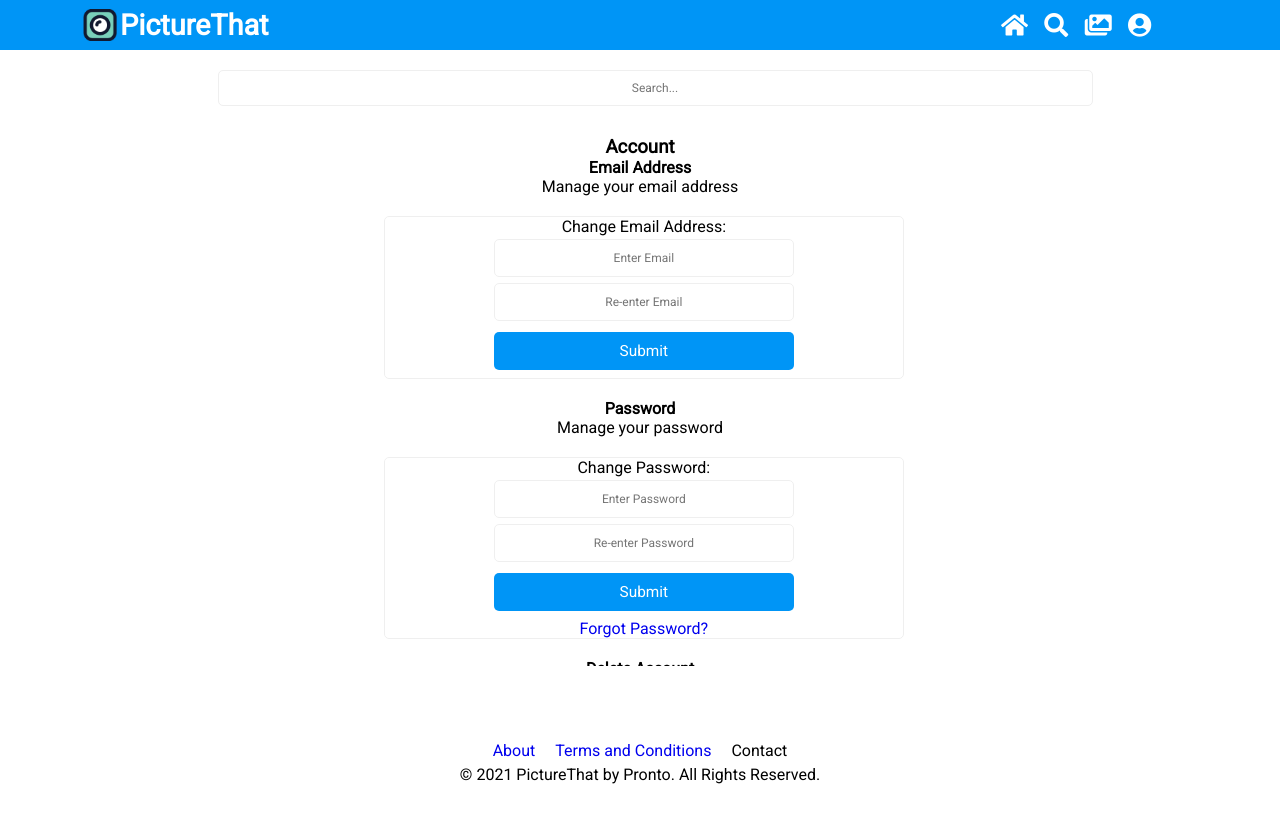
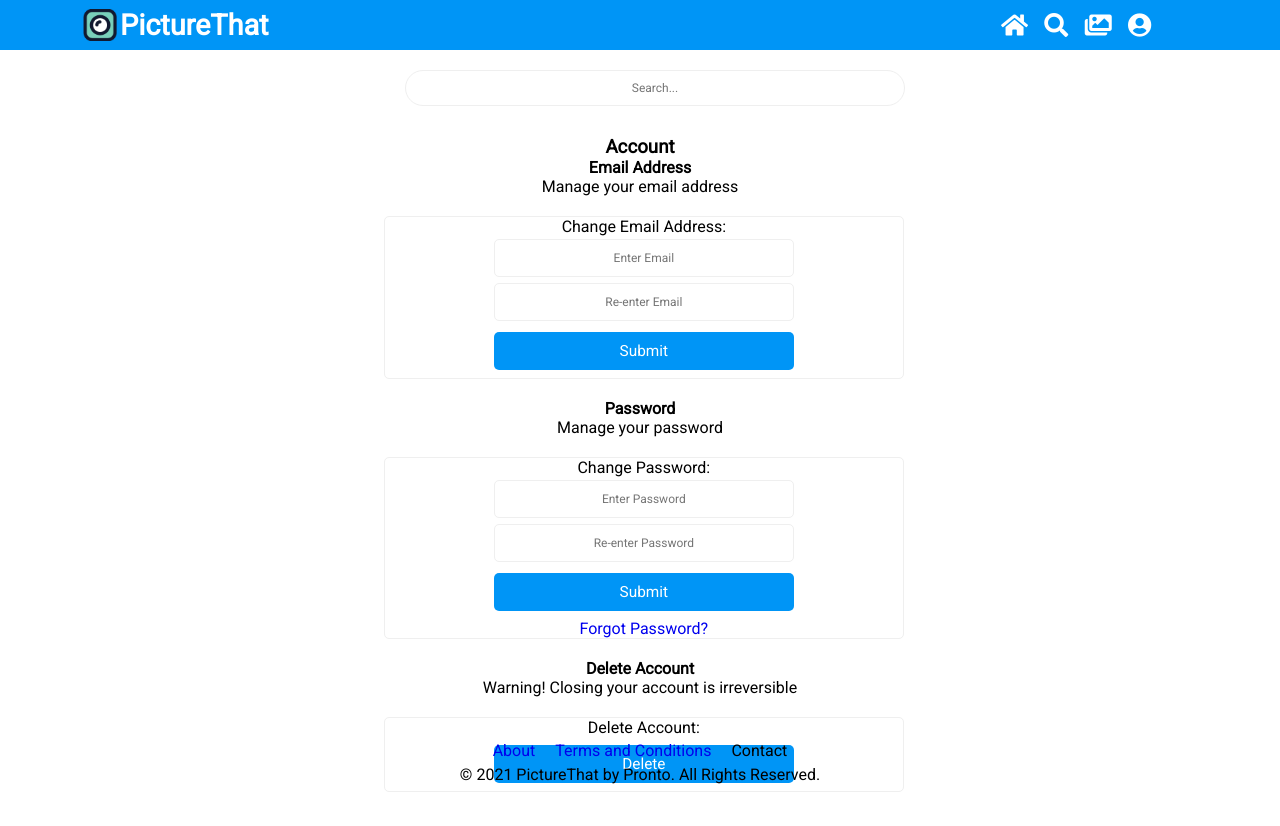
Before and after one commit to edrumm/3rd-Year-Project, a React (Create React App) app in the folder FrontEnd/picturethat/: page /PictureThat/Settings in a window 1280 px wide. Shown: the top 826 px of the page. Before the commit the page ends 800 px from the top, so only its background shows below. Built offline with nearby package versions, Linux system fonts and the light colour scheme; no server answers.

Commit message:
fix forgotpass bug

```diff
--- a/FrontEnd/picturethat/src/App.css
+++ b/FrontEnd/picturethat/src/App.css
@@ -5,8 +5,9 @@
   font-family: 'Roboto', sans-serif;
   -ms-overflow-style: none;
   scrollbar-width: none;
+}
 
-}
+
 
 /* hides the side scroll bar */
 *::-webkit-scrollbar {
--- a/FrontEnd/picturethat/src/Pages/ForgotPassword.jsx
+++ b/FrontEnd/picturethat/src/Pages/ForgotPassword.jsx
@@ -5,14 +5,17 @@ import logo from './logo.png';
 import Footer from '../components/footer';
 import {useState} from 'react';
 import firebase from '../firebase';
+import {useHistory} from 'react-router-dom';
 
 const ForgotPassword  = () => {
 
+    const history = useHistory();
     const[email, setEmail] = useState('');
     //console.log(email);
 
     const onSubmitForgot = () => {
         firebase.forgotPass(email);
+        history.push('/');
     }
 
     return (
--- a/FrontEnd/picturethat/src/Pages/Pages.css
+++ b/FrontEnd/picturethat/src/Pages/Pages.css
@@ -19,6 +19,7 @@
     align-items: center;
     text-align: center;
 }
+
 
 .signup{
     position: fixed;
--- a/FrontEnd/picturethat/src/Pages/Settings.css
+++ b/FrontEnd/picturethat/src/Pages/Settings.css
@@ -1,7 +1,7 @@
 .Account{
     text-align: center;
-    overflow-y: scroll;
-    height: 550px;
+    overflow: scroll;
+    height: 45rem;
     padding-top: 20px;
     padding-bottom: 10px;
     position: relative;
@@ -16,14 +16,14 @@
 }
 
 .SearchBar{
-    width: 70%;
+    width: 40%;
     text-align: center;
     height: auto;
     margin: 0 auto;
     padding: 10px;
     position: relative;
 
-    border-radius: 5px;
+    border-radius: 20px;
     border: solid 1px #efefef;
     background-color: white;
 }
--- a/FrontEnd/picturethat/src/components/ImageFeed.js
+++ b/FrontEnd/picturethat/src/components/ImageFeed.js
@@ -13,7 +13,7 @@ const ImageFeed = () => {
     const [button, setButton] = useState("far fa-heart");
 
     const likepost = async (postref) => {
-        const alreadyLiked =  await firebase.AlreadyLiked(postref, user);
+        const alreadyLiked =  await firebase.AlreadyLiked(postref);
     //    const postreference = postref;
     //    console.log(postreference);
     //     if(liked === false) {
```
